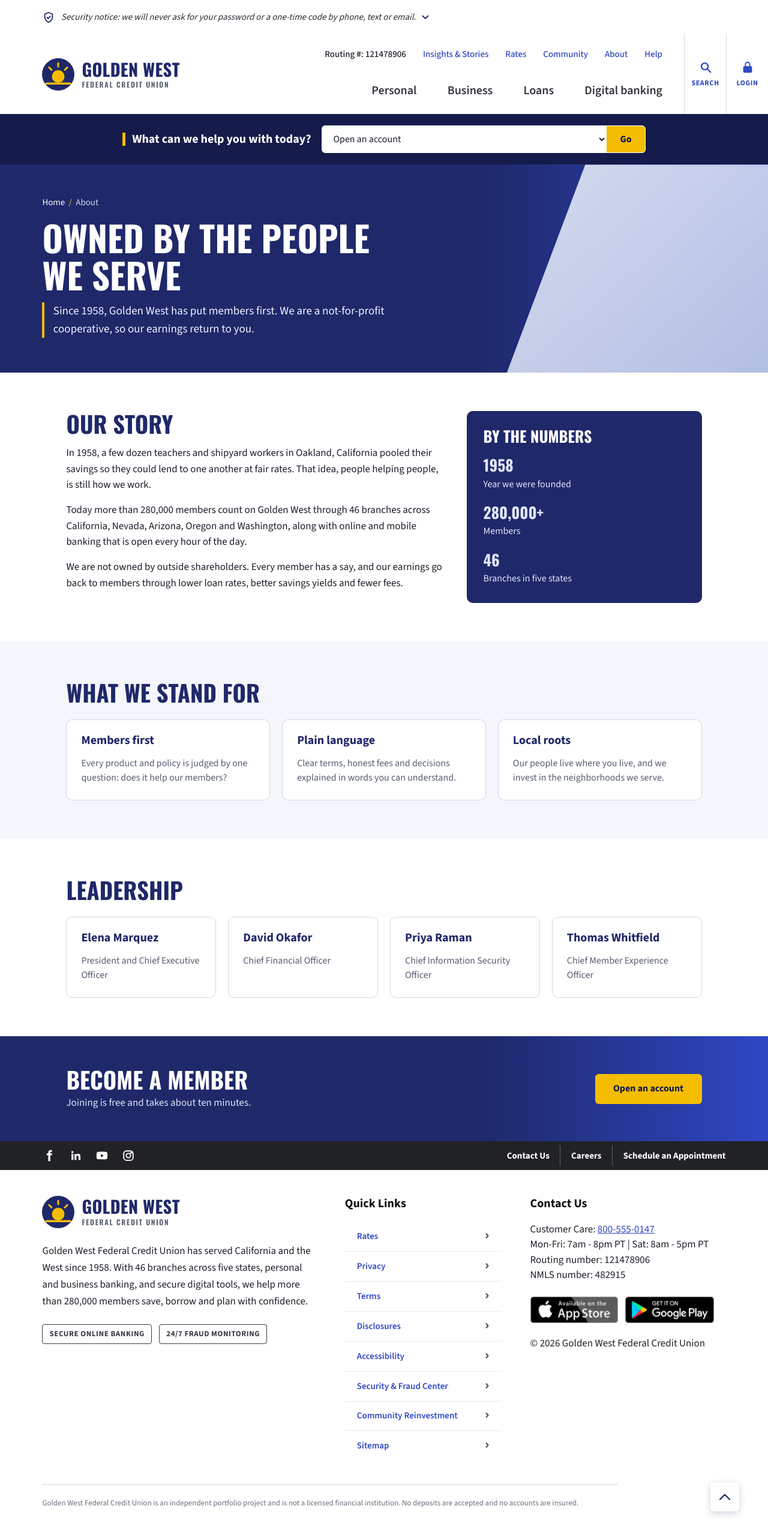
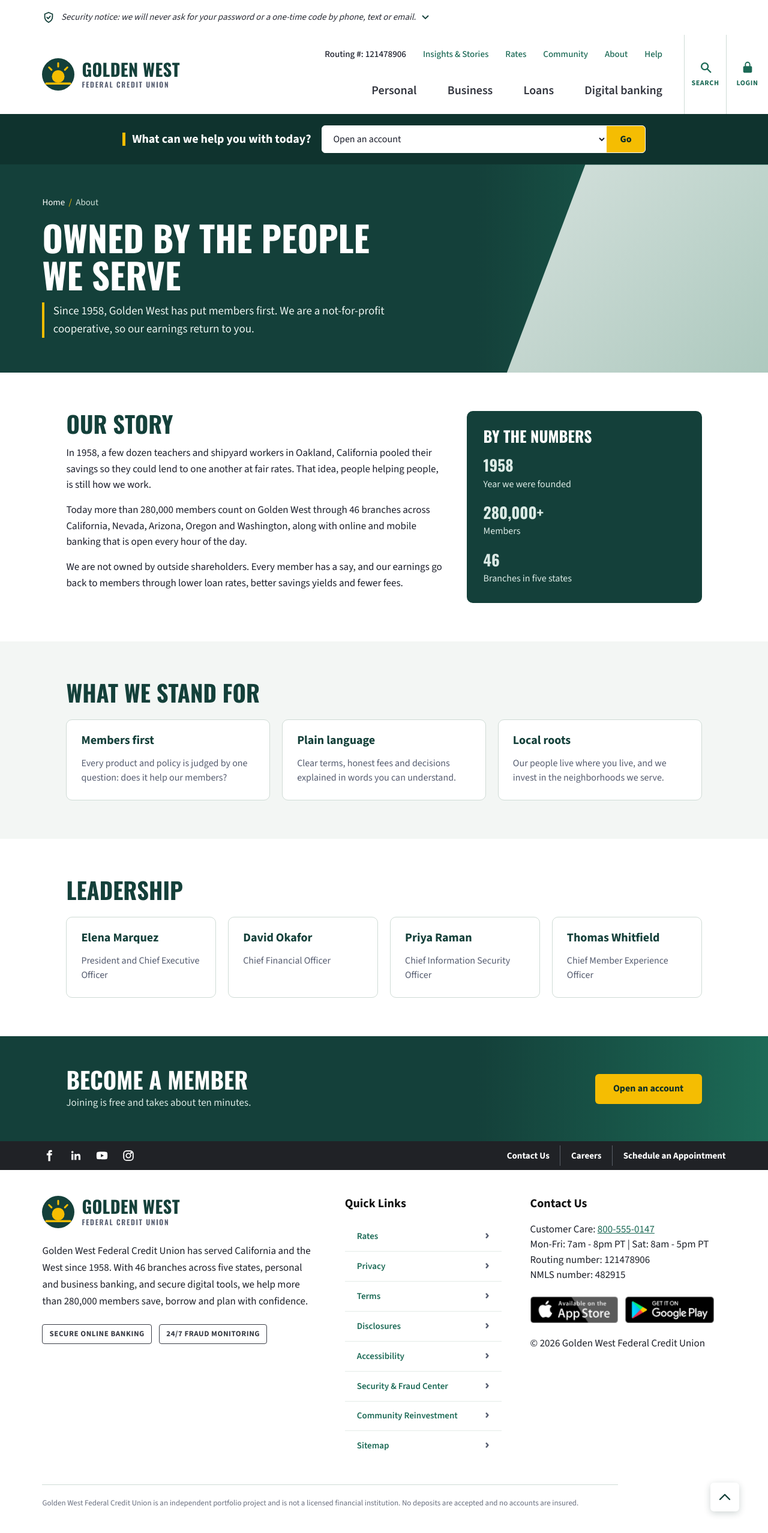
Before and after one commit to Growtheworldtogether/goldenwest-fcu, a Laravel app: page /about in a window 1280 px wide. Shown: the whole page at 60% size. Run offline with Laravel 12, Linux system fonts and the light colour scheme; parts of the project's set-up code (start-up, migrations or seed data) failed here and were passed over.

Commit message:
Move the whole site to the forest green palette
Public pages, sign-in, portal and console share one set of colour variables;
logo disc, hero gradients, shadows and tints follow.

Co-Authored-By: Claude Sonnet 5.5 <noreply@anthropic.com>
Claude-Session: https://claude.ai/code/session_01BbpThuGCFGRji7S9sW8HB3

```diff
--- a/public/css/site.css
+++ b/public/css/site.css
@@ -1,20 +1,20 @@
 /* Golden West FCU public site. Plain CSS, no build step.
    Layout follows the structure of a large retail bank home page.
-   Colors: navy, royal blue and gold. Gold text on white is never used (contrast). */
+   Colors: forest green, deep green and gold. Gold text on white is never used (contrast). */
 
 @font-face { font-family: "Source Sans 3"; src: url("../fonts/SourceSans3.woff2") format("woff2"); font-weight: 200 900; font-style: normal; font-display: block; }
 @font-face { font-family: "Oswald"; src: url("../fonts/Oswald.woff2") format("woff2"); font-weight: 200 700; font-style: normal; font-display: block; }
 
 :root {
-  --navy: #1f2869;
-  --navy-deep: #141a4a;
-  --bar: #151b4a;
-  --blue: #2e47c5;
+  --navy: #14403a;
+  --navy-deep: #0e2e29;
+  --bar: #0f332e;
+  --blue: #1c6a56;
   --gold: #f5bd02;
   --gold-hover: #dca800;
   --ink: #1b1e2b;
   --muted: #565d70;
-  --line: #cfd6e6;
+  --line: #cfdbd5;
   --dark: #202226;
   --pad: clamp(1.25rem, 5.5vw, 5rem);
   --display: "Oswald", "Arial Narrow", Impact, sans-serif;
@@ -172,8 +172,8 @@ h1, h2, h3 { margin: 0; line-height: 1.08; }
 .app img { display: block; height: 44px; width: auto; }
 .app:hover { opacity: .85; }
 .legal, .sim-note { margin: 2.5rem 0 0; padding-top: 1.25rem; border-top: 1px solid var(--line); font-size: .8125rem; color: #6a7080; max-width: 60rem; }
-.totop { position: absolute; right: 3rem; bottom: 2.25rem; width: 48px; height: 48px; display: grid; place-items: center; background: #fff; border-radius: 6px; box-shadow: 0 3px 12px rgba(20,26,74,.2); color: var(--navy); }
-.totop:hover { background: #f1f4fc; }
+.totop { position: absolute; right: 3rem; bottom: 2.25rem; width: 48px; height: 48px; display: grid; place-items: center; background: #fff; border-radius: 6px; box-shadow: 0 3px 12px rgba(14,46,41,.2); color: var(--navy); }
+.totop:hover { background: #f1f5f3; }
 
 /* ---------- Tablet ---------- */
 @media (max-width: 1100px) {
@@ -229,19 +229,19 @@ h1, h2, h3 { margin: 0; line-height: 1.08; }
 
 /* ---------- Inner pages ---------- */
 .phero { position: relative; overflow: hidden; background: var(--grad); color: #fff; }
-.phero::after { content: ""; position: absolute; top: 0; right: 0; bottom: 0; width: 34%; background: linear-gradient(135deg, #dfe5f5 0%, #b9c4e6 100%); clip-path: polygon(30% 0, 100% 0, 100% 100%, 0 100%); opacity: .95; }
+.phero::after { content: ""; position: absolute; top: 0; right: 0; bottom: 0; width: 34%; background: linear-gradient(135deg, #dfe9e5 0%, #b5cec4 100%); clip-path: polygon(30% 0, 100% 0, 100% 100%, 0 100%); opacity: .95; }
 .phero-in { position: relative; z-index: 1; max-width: 1300px; margin: 0 auto; padding: clamp(2rem, 4vw, 3.25rem) var(--pad) clamp(2.25rem, 4.5vw, 3.75rem); display: grid; gap: 1rem; }
-.crumbs { margin: 0; padding: 0; list-style: none; display: flex; flex-wrap: wrap; gap: .4rem; font-size: .9375rem; color: #cfd6f3; }
+.crumbs { margin: 0; padding: 0; list-style: none; display: flex; flex-wrap: wrap; gap: .4rem; font-size: .9375rem; color: #cfe0d9; }
 .crumbs li + li::before { content: "/"; margin-right: .4rem; color: var(--gold); }
 .crumbs a { color: #fff; text-decoration: none; }
 .crumbs a:hover { text-decoration: underline; }
 .phero h1 { font-family: var(--display); text-transform: uppercase; font-weight: 700; font-size: clamp(2.2rem, 4.6vw, 3.9rem); line-height: 1.05; max-width: 17ch; }
-.phero p.intro { margin: 0; max-width: 40rem; padding-left: .9rem; border-left: 4px solid var(--gold); font-size: 1.1875rem; color: #eef1ff; }
+.phero p.intro { margin: 0; max-width: 40rem; padding-left: .9rem; border-left: 4px solid var(--gold); font-size: 1.1875rem; color: #edf4f1; }
 .phero .btn { justify-self: start; margin-top: .4rem; }
 
 .wrap { max-width: 1200px; margin: 0 auto; padding-inline: var(--pad); }
 .sec { padding-block: clamp(2.5rem, 5vw, 4.25rem); }
-.sec.alt { background: #f4f6fc; }
+.sec.alt { background: #f3f6f4; }
 .sec h2 { font-family: var(--display); text-transform: uppercase; font-weight: 700; font-size: clamp(1.7rem, 3vw, 2.5rem); color: var(--navy); margin-bottom: 1rem; }
 .sec h3 { color: var(--navy); font-size: 1.25rem; font-weight: 700; margin-bottom: .4rem; }
 .sec p { margin: 0 0 1rem; max-width: 46rem; }
@@ -266,7 +266,7 @@ h1, h2, h3 { margin: 0; line-height: 1.08; }
 .split { display: grid; grid-template-columns: 1.6fr 1fr; gap: 2.5rem; align-items: start; }
 .aside { background: var(--navy); color: #fff; border-radius: 10px; padding: 1.75rem; display: grid; gap: .9rem; }
 .aside h3 { color: #fff; font-family: var(--display); text-transform: uppercase; font-size: 1.6rem; margin: 0; }
-.aside p { margin: 0; color: #dfe4fb; font-size: 1rem; }
+.aside p { margin: 0; color: #dbeae5; font-size: 1rem; }
 .aside a:not(.btn) { color: var(--gold); }
 .notice { border: 1px solid #ecd68a; background: #fff8dc; padding: 1rem 1.25rem; border-radius: 12px; margin: 1.5rem 0; max-width: 46rem; }
 .notice p { margin: 0; }
@@ -274,7 +274,7 @@ h1, h2, h3 { margin: 0; line-height: 1.08; }
 .cta { background: var(--grad); color: #fff; padding-block: clamp(2.25rem, 4vw, 3.25rem); }
 .cta .wrap { display: flex; flex-wrap: wrap; align-items: center; justify-content: space-between; gap: 1.5rem; }
 .cta h2 { font-family: var(--display); text-transform: uppercase; font-size: clamp(1.7rem, 3vw, 2.5rem); margin: 0; font-weight: 700; }
-.cta p { margin: .3rem 0 0; color: #dfe4fb; }
+.cta p { margin: .3rem 0 0; color: #dbeae5; }
 .tblwrap { overflow-x: auto; margin-top: 1.25rem; border: 1px solid var(--line); border-radius: 10px; }
 .tbl { width: 100%; border-collapse: collapse; background: #fff; min-width: 520px; }
 .tbl th, .tbl td { padding: .9rem 1.1rem; text-align: left; border-bottom: 1px solid var(--line); }
--- a/resources/views/home.blade.php
+++ b/resources/views/home.blade.php
@@ -48,7 +48,7 @@
                     <h3>Savings</h3><p>Grow your money with goals and competitive yields.</p>
                 </a>
                 <a class="pcard" href="{{ url('/loans#personal') }}">
-                    <svg class="ico" viewBox="0 0 64 48" aria-hidden="true"><circle cx="32" cy="14" r="11" fill="#f5bd02"/><text x="32" y="19.5" text-anchor="middle" font-size="15" font-weight="700" font-family="Source Sans 3, Arial, sans-serif" fill="#1f2869" stroke="none">$</text><path d="M5 35h10v11H5z"/><path d="M15 37l8-2.500h13c3.500 0 4 3.800.8 4.600L26 42"/><path d="M15 43c5 2.500 9 3.500 14 3.500h9.500l15-8c2.800-1.500 1.400-5-1.500-4.300L45 35"/></svg>
+                    <svg class="ico" viewBox="0 0 64 48" aria-hidden="true"><circle cx="32" cy="14" r="11" fill="#f5bd02"/><text x="32" y="19.5" text-anchor="middle" font-size="15" font-weight="700" font-family="Source Sans 3, Arial, sans-serif" fill="#14403a" stroke="none">$</text><path d="M5 35h10v11H5z"/><path d="M15 37l8-2.500h13c3.500 0 4 3.800.8 4.600L26 42"/><path d="M15 43c5 2.500 9 3.500 14 3.500h9.500l15-8c2.800-1.500 1.400-5-1.500-4.300L45 35"/></svg>
                     <h3>Personal loans</h3><p>Clear terms and fixed payments you can plan around.</p>
                 </a>
                 <a class="pcard" href="{{ url('/loans#auto') }}">
--- a/resources/views/layouts/portal.blade.php
+++ b/resources/views/layouts/portal.blade.php
@@ -5,7 +5,7 @@
     <meta name="viewport" content="width=device-width, initial-scale=1">
     <title>@yield('title', 'Online Banking') | Golden West Federal Credit Union</title>
     <meta name="robots" content="noindex">
-    <meta name="theme-color" content="#1f2869">
+    <meta name="theme-color" content="#14403a">
     <link rel="preload" href="{{ asset('fonts/SourceSans3.woff2') }}" as="font" type="font/woff2" crossorigin>
     <link rel="preload" href="{{ asset('fonts/Oswald.woff2') }}" as="font" type="font/woff2" crossorigin>
     <link rel="stylesheet" href="{{ asset('css/site.css') }}">
--- a/resources/views/layouts/site.blade.php
+++ b/resources/views/layouts/site.blade.php
@@ -5,7 +5,7 @@
     <meta name="viewport" content="width=device-width, initial-scale=1">
     <title>@yield('title', 'Golden West Federal Credit Union | Banking built around you')</title>
     <meta name="description" content="@yield('description', 'Golden West Federal Credit Union has served members across the West since 1958. Joining and opening an account is free.')">
-    <meta name="theme-color" content="#1f2869">
+    <meta name="theme-color" content="#14403a">
     <link rel="preload" href="{{ asset('fonts/SourceSans3.woff2') }}" as="font" type="font/woff2" crossorigin>
     <link rel="preload" href="{{ asset('fonts/Oswald.woff2') }}" as="font" type="font/woff2" crossorigin>
     <link rel="stylesheet" href="{{ asset('css/site.css') }}">
@@ -27,7 +27,7 @@
 <header class="site-head">
     <div class="head-in">
         <a class="brand" href="{{ url('/') }}" aria-label="Golden West Federal Credit Union, home">
-            <svg class="brand-mark" viewBox="0 0 46 46" aria-hidden="true"><circle cx="23" cy="23" r="23" fill="#1f2869"/><circle cx="23" cy="26" r="9" fill="#f5bd02"/><path d="M6 36h34" stroke="#f5bd02" stroke-width="3" stroke-linecap="round"/><path d="M23 7v5M10 13l3.500 3.500M36 13l-3.500 3.500" stroke="#f5bd02" stroke-width="2.600" stroke-linecap="round"/></svg>
+            <svg class="brand-mark" viewBox="0 0 46 46" aria-hidden="true"><circle cx="23" cy="23" r="23" fill="#14403a"/><circle cx="23" cy="26" r="9" fill="#f5bd02"/><path d="M6 36h34" stroke="#f5bd02" stroke-width="3" stroke-linecap="round"/><path d="M23 7v5M10 13l3.500 3.500M36 13l-3.500 3.500" stroke="#f5bd02" stroke-width="2.600" stroke-linecap="round"/></svg>
             <span class="brand-name">Golden West<small>FEDERAL CREDIT UNION</small></span>
         </a>
 
@@ -102,7 +102,7 @@
         <div class="foot-grid">
             <div>
                 <a class="brand" href="{{ url('/') }}">
-                    <svg class="brand-mark" viewBox="0 0 46 46" aria-hidden="true"><circle cx="23" cy="23" r="23" fill="#1f2869"/><circle cx="23" cy="26" r="9" fill="#f5bd02"/><path d="M6 36h34" stroke="#f5bd02" stroke-width="3" stroke-linecap="round"/><path d="M23 7v5M10 13l3.500 3.500M36 13l-3.500 3.500" stroke="#f5bd02" stroke-width="2.600" stroke-linecap="round"/></svg>
+                    <svg class="brand-mark" viewBox="0 0 46 46" aria-hidden="true"><circle cx="23" cy="23" r="23" fill="#14403a"/><circle cx="23" cy="26" r="9" fill="#f5bd02"/><path d="M6 36h34" stroke="#f5bd02" stroke-width="3" stroke-linecap="round"/><path d="M23 7v5M10 13l3.500 3.500M36 13l-3.500 3.500" stroke="#f5bd02" stroke-width="2.600" stroke-linecap="round"/></svg>
                     <span class="brand-name">Golden West<small>FEDERAL CREDIT UNION</small></span>
                 </a>
                 <p class="lede">Golden West Federal Credit Union has served California and the West since 1958. With 46 branches across five states, personal and business banking, and secure digital tools, we help more than 280,000 members save, borrow and plan with confidence.</p>
--- a/resources/views/partials/brand-mark.blade.php
+++ b/resources/views/partials/brand-mark.blade.php
@@ -1 +1 @@
-<svg class="brand-mark" viewBox="0 0 46 46" aria-hidden="true"><circle cx="23" cy="23" r="23" fill="var(--navy, #1f2869)"/><circle cx="23" cy="26" r="9" fill="#f5bd02"/><path d="M6 36h34" stroke="#f5bd02" stroke-width="3" stroke-linecap="round"/><path d="M23 7v5M10 13l3.500 3.500M36 13l-3.500 3.500" stroke="#f5bd02" stroke-width="2.600" stroke-linecap="round"/></svg>
+<svg class="brand-mark" viewBox="0 0 46 46" aria-hidden="true"><circle cx="23" cy="23" r="23" fill="var(--navy, #14403a)"/><circle cx="23" cy="26" r="9" fill="#f5bd02"/><path d="M6 36h34" stroke="#f5bd02" stroke-width="3" stroke-linecap="round"/><path d="M23 7v5M10 13l3.500 3.500M36 13l-3.500 3.500" stroke="#f5bd02" stroke-width="2.600" stroke-linecap="round"/></svg>
```
Also changed, not shown: other parts of public/css/site.css (+12 -14 lines).
